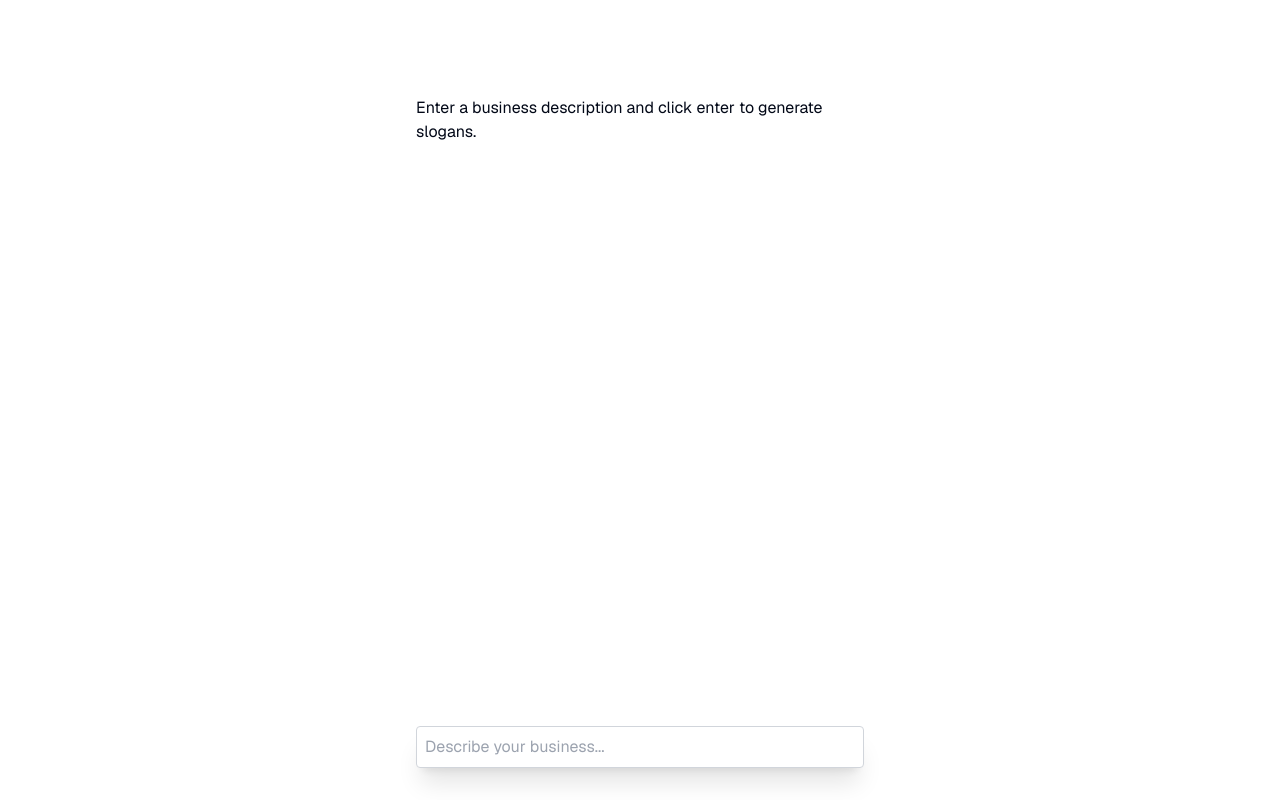
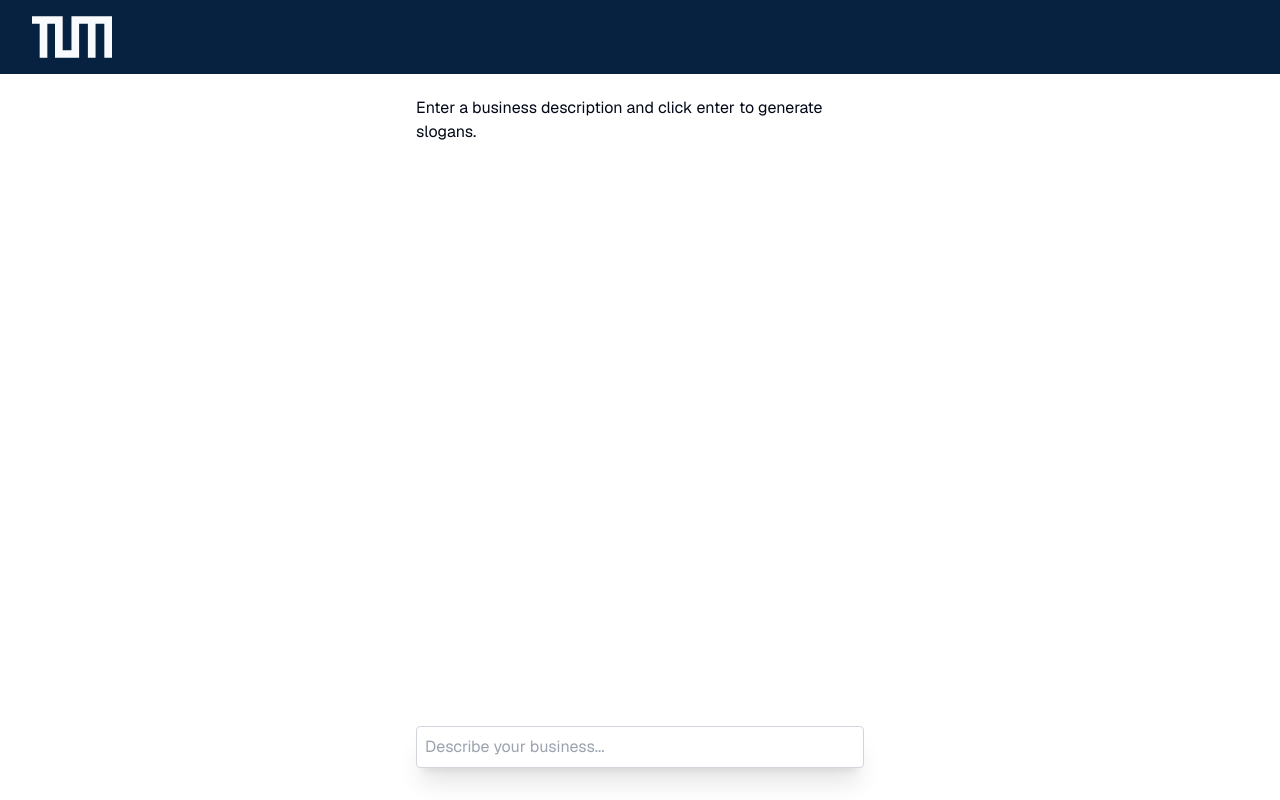
Before and after one commit to simon-hng/microsoft-hackathon-2023, a Next.js app in the folder app/: page / in a window 1280 px wide. Built offline with nearby package versions, Linux system fonts and the light colour scheme.

Commit message:
refactor header into component

```diff
--- a/app/src/app/chat/page.tsx
+++ b/app/src/app/chat/page.tsx
@@ -20,20 +20,6 @@ export default function Chat() {
 
   return (
     <>
-      <header className="fixed w-full bg-primary text-primary-foreground px-8 py-4 z-10">
-        <svg
-          width="80"
-          height="42"
-          xmlns="http://www.w3.org/2000/svg"
-          viewBox="0 0 73 38"
-        >
-          <path
-            d="M28 0v31h8V0h37v38h-7V7h-8v31h-7V7h-8v31H21V7h-7v31H7V7H0V0h28z"
-            fill="currentColor"
-          />
-        </svg>
-      </header>
-
       <main className="bg-gray-100 dark:bg-gray-900">
         <div className="min-h-screen flex flex-col p-4 py-28">
           {messages.length ? (
--- a/app/src/app/layout.tsx
+++ b/app/src/app/layout.tsx
@@ -1,6 +1,7 @@
 import type { Metadata } from "next";
 import { GeistSans } from "geist/font/sans";
 import "./globals.css";
+import { Header } from "@/components/header";
 
 export const metadata: Metadata = {
   title: "Create Next App",
@@ -14,7 +15,10 @@ export default function RootLayout({
 }) {
   return (
     <html lang="en">
-      <body className={GeistSans.className}>{children}</body>
+      <body className={GeistSans.className}>
+        <Header />
+        {children}
+      </body>
     </html>
   );
 }
--- /dev/null
+++ b/app/src/components/header.tsx
@@ -0,0 +1,17 @@
+export const Header = () => {
+  return (
+    <header className="fixed w-full bg-primary text-primary-foreground px-8 py-4 z-10">
+      <svg
+        width="80"
+        height="42"
+        xmlns="http://www.w3.org/2000/svg"
+        viewBox="0 0 73 38"
+      >
+        <path
+          d="M28 0v31h8V0h37v38h-7V7h-8v31h-7V7h-8v31H21V7h-7v31H7V7H0V0h28z"
+          fill="currentColor"
+        />
+      </svg>
+    </header>
+  );
+};
```
